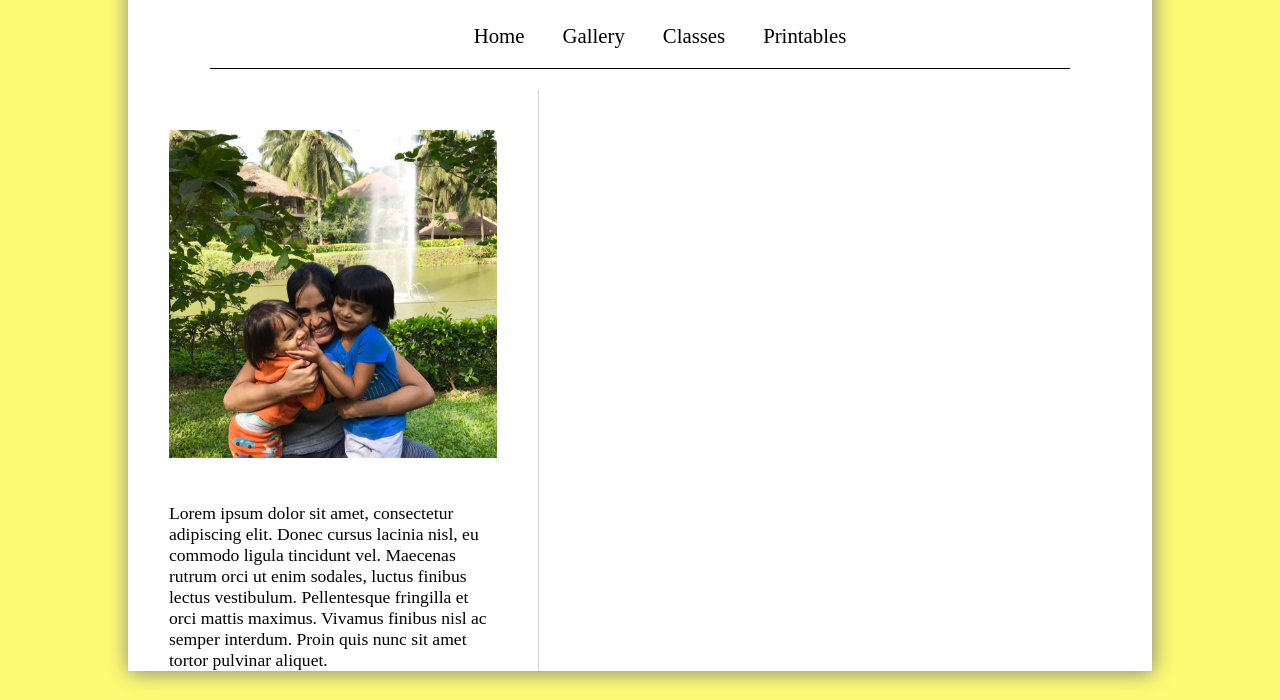
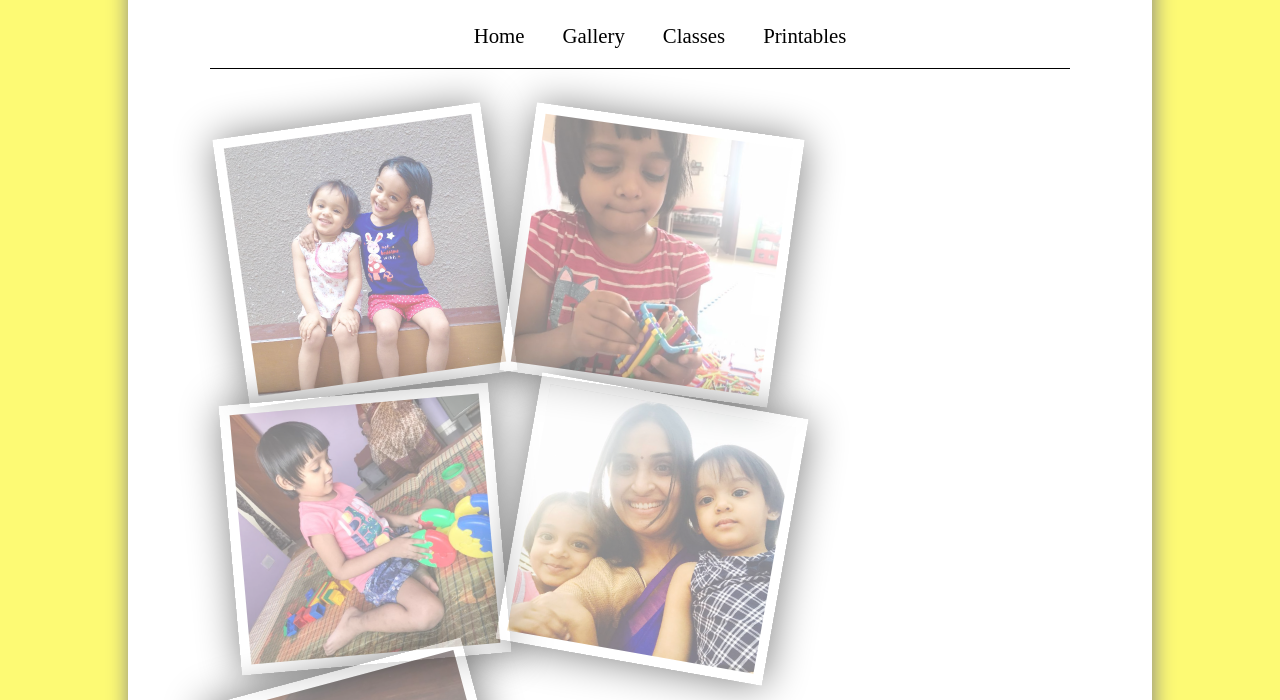
Before and after one commit to LavanyaRavi22/Homeschool, a React app: page /#/gallery in a window 1280 px wide. Shown: the part 100-800 px from the top of the page. Built offline with nearby package versions, Linux system fonts and the light colour scheme; a web font is replaced by a local one.

Commit message:
Implement gallery basic structure

```diff
--- a/src/components/Gallery.js
+++ b/src/components/Gallery.js
@@ -1,7 +1,11 @@
 import React from 'react';
+import Images from './gallery/images';
+import '../styles/Gallery.css';
 
 const Gallery = () => (
-	<h1> Gallery </h1>
+	<div>
+		<Images />
+	</div>
 );
 
 export default Gallery;
--- a/src/components/Home.js
+++ b/src/components/Home.js
@@ -1,19 +1,9 @@
 import React from 'react';
-import profile from '../images/profile.jpg';
+import Profile from './home/profile.js';
 
 const Home = () => (
-	<div className="profileSection">
-		<img src={profile} alt="Profile Picture" />
-		<section>
-			<p>
-			Lorem ipsum dolor sit amet, consectetur adipiscing elit.
-			Donec cursus lacinia nisl, eu commodo ligula tincidunt vel.
-			Maecenas rutrum orci ut enim sodales, luctus finibus lectus
-			vestibulum. Pellentesque fringilla et orci mattis maximus.
-			Vivamus finibus nisl ac semper interdum. Proin quis nunc sit amet
-			tortor pulvinar aliquet.
-			</p>
-		</section>
+	<div>
+		<Profile />
 	</div>
 );
 
--- a/src/components/Main.js
+++ b/src/components/Main.js
@@ -8,7 +8,7 @@ import Printables from './Printables';
 const Main = () => (
 	<Switch>
 		<Route exact path="/" component={Home} />
-		<Route path="/gallery" component={Gallery} />
+		<Route exact path="/gallery" component={Gallery} />
 		<Route path="/classes" component={Classes} />
 		<Route path="/printables" component={Printables} />
 	</Switch>
--- /dev/null
+++ b/src/components/gallery/images.js
@@ -0,0 +1,18 @@
+import React from 'react';
+import gallery1 from '../../images/A1_and_A2.jpg';
+import gallery2 from '../../images/A1_building_blocks.jpg';
+import gallery3 from '../../images/A2_building_blocks.jpg';
+import gallery4 from '../../images/aarthi_2.jpg';
+import gallery5 from '../../images/six.jpg';
+
+const Images = () => (
+	<div className="gallery">
+		<img className="galleryList" style={{transform: `rotate(-8deg)`,zIndex: 0}} src={gallery1} alt="Gallery Image 1" />
+		<img className="galleryList" style={{transform: `rotate(8deg)`,zIndex: 2}} src={gallery2} alt="Gallery Image 1" />
+		<img className="galleryList" style={{transform: `rotate(-5deg)`,zIndex: 0}} src={gallery3} alt="Gallery Image 1" />
+		<img className="galleryList" style={{transform: `rotate(10deg)`,zIndex: 0}} src={gallery4} alt="Gallery Image 1" />
+		<img className="galleryList" style={{transform: `rotate(-15deg)`,zIndex: 2}} src={gallery5} alt="Gallery Image 1" />
+	</div>
+);
+
+export default Images;
--- /dev/null
+++ b/src/components/home/profile.js
@@ -0,0 +1,20 @@
+import React from 'react';
+import profile from '../../images/profile.jpg';
+
+const Profile = () => (
+	<div className="profileSection">
+		<img src={profile} alt="Profile Picture" />
+		<section>
+			<p>
+			Lorem ipsum dolor sit amet, consectetur adipiscing elit.
+			Donec cursus lacinia nisl, eu commodo ligula tincidunt vel.
+			Maecenas rutrum orci ut enim sodales, luctus finibus lectus
+			vestibulum. Pellentesque fringilla et orci mattis maximus.
+			Vivamus finibus nisl ac semper interdum. Proin quis nunc sit amet
+			tortor pulvinar aliquet.
+			</p>
+		</section>
+	</div>
+);
+
+export default Profile;
--- a/src/index.js
+++ b/src/index.js
@@ -1,10 +1,10 @@
 import React from 'react';
 import { render } from 'react-dom';
-import { BrowserRouter } from 'react-router-dom';
+import { BrowserRouter, HashRouter } from 'react-router-dom';
 import App from './components/App';
 import './styles/App.css';
 
-render((<BrowserRouter>
+render((<HashRouter>
 			<App />
-		</BrowserRouter>),
+		</HashRouter>),
 		document.getElementById('root'));
--- a/src/styles/App.css
+++ b/src/styles/App.css
@@ -56,7 +56,7 @@ html,body {
 .profileSection {
 	width: 40%;
     border-right: 1px solid lightgray;
-    margin-top: 2%;
+    margin-top: 1%;
     margin-bottom: 2%;
 }
 
--- /dev/null
+++ b/src/styles/Gallery.css
@@ -0,0 +1,20 @@
+.gallery {
+	width: 80%;
+    margin: 5% auto;
+}
+
+.galleryList {
+	width: 250px;
+	height: 250px;
+    border: 10px solid white;
+    box-shadow: 1px 1px 40px black;
+    object-fit: cover;
+    opacity: 0.5;
+    margin-right:2%;
+}
+
+.galleryList:hover {
+	opacity: 1;
+	z-index: 2;
+	/*opacity: 0.5;*/
+}
```
Also changed, not shown: src/images/index.js (+6 -1 lines), src/images/A1_and_A2.jpg (added), src/images/A1_building_blocks.jpg (added), src/images/A2_building_blocks.jpg (added), src/images/aarthi_2.jpg (added), src/images/six.jpg (added).
